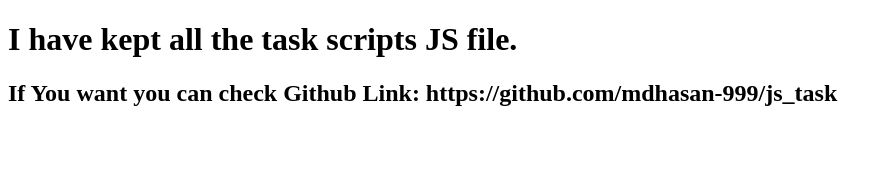
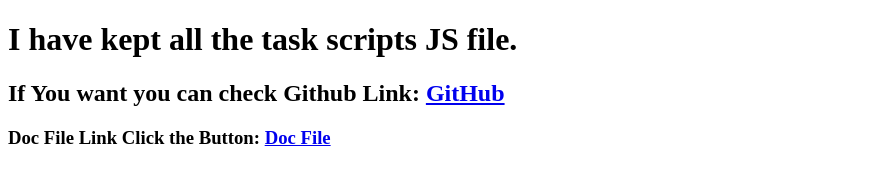
Before and after one commit to hasan283/js_task, a plain HTML site: page index.html in a window 1280 px wide. Shown: the whole page, without its empty margins (0-891 px from the left). Drawn offline with Linux system fonts and the light colour scheme.

Commit message:
Solved This

```diff
--- a/index.html
+++ b/index.html
@@ -11,7 +11,10 @@
 <body>
 
     <h1><b>I have kept all the task scripts JS file.</b></h1>
-    <h2>If You want you can check Github Link: https://github.com/mdhasan-999/js_task</h2>
+    <h2>If You want you can check Github Link: <a href=" https://github.com/mdhasan-999/js_task">GitHub</a></h2>
+    <h3>Doc File Link Click the Button: <a
+            href="https://docs.google.com/document/d/1U7SamLjkCSbaQMhz241hgi6tjPbgm3XobfvQaiyF8Bk/edit?usp=sharing">Doc
+            File</a></h3>
 
 </body>
 
```
